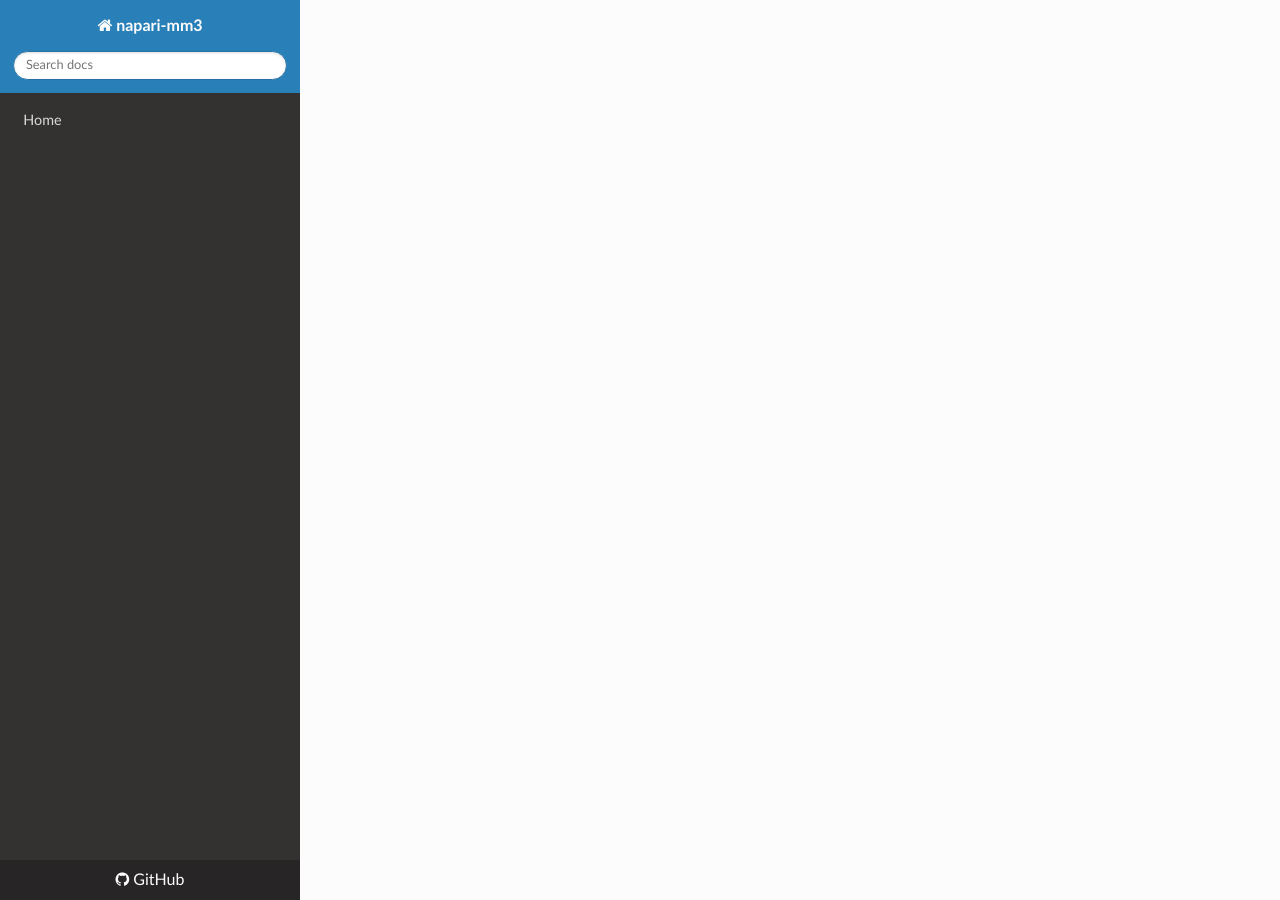
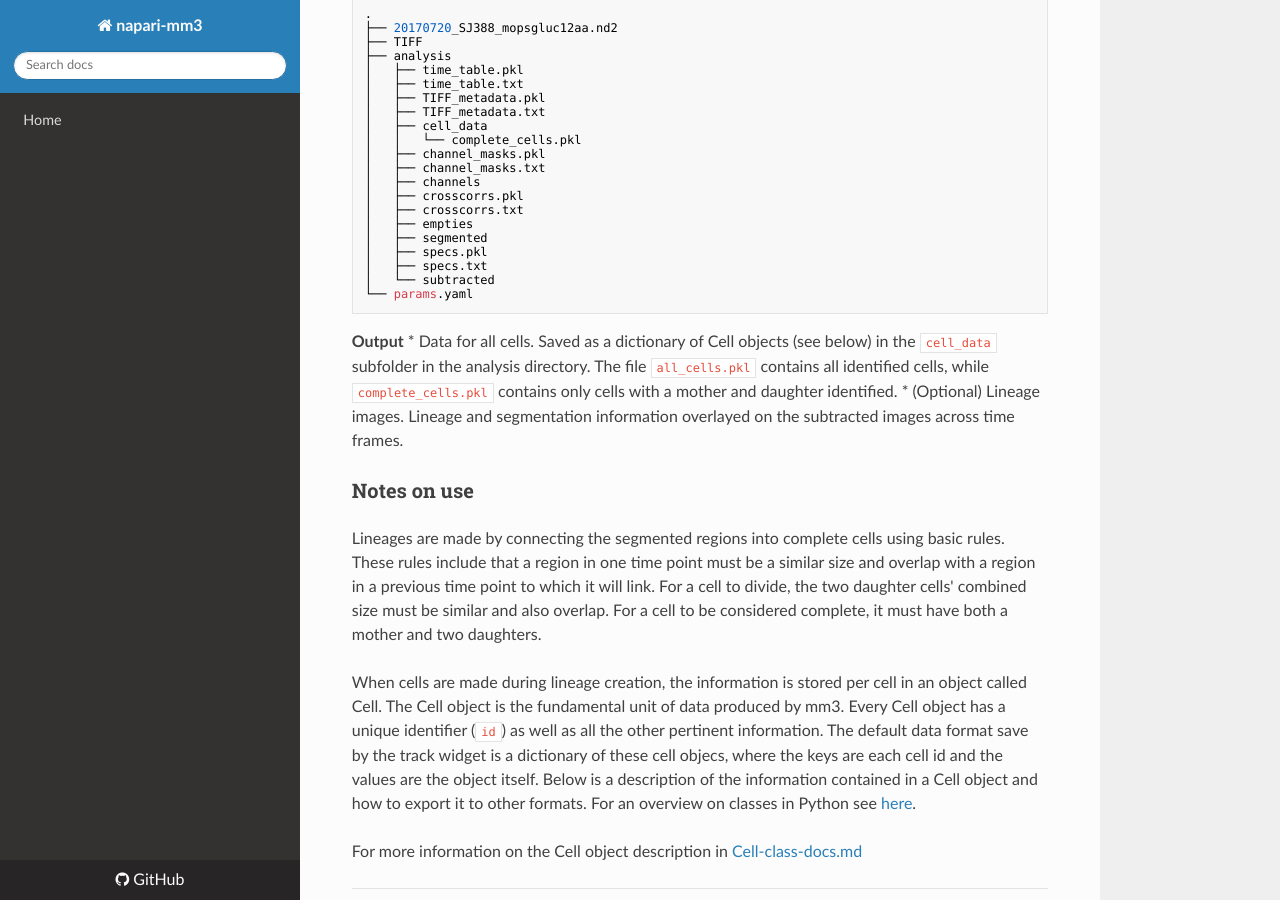
Before and after one commit to junlabucsd/napari-mm3, an MkDocs documentation site: the page built from docs/user-manual.md, in a window 1280 px wide and 900 px high, scrolled down 9258 px. Built offline with MkDocs 1.6.1, drawn with Linux system fonts in a browser that asks for light colours; nearby versions of some CDN libraries; old or Windows-style settings are respelled for this version of MkDocs; some of the changed text lies outside the part shown.

Commit message:
Remove subtract and track.md files.

````diff
--- a/docs/user-manual.md
+++ b/docs/user-manual.md
@@ -1,8 +1,9 @@
 # User Manual
 
-### Overview
+## Overview
 Generally, each step of the pipeline has a single widget.
 This assumes you are using Otsu segmentation -- the procedure can be modified if you are using U-Net.
+
 0. [nd2ToTIFF](/docs/user-manual.md#nd2ToTIFF) -- Turn your microscopy data into TIFFs.
 1. [Compile](/docs/user-manual.md#compile) -- Locate traps, separate them into their own TIFFs, and return metadata.
 2. [PickChannels](/docs/user-manual.md#pickchannels) -- User guided selection of empty and full traps.
@@ -140,6 +141,9 @@
 ## 3. Subtract phase contrast images (Subtract widget).
 <img width="1183" alt="subtract" src="https://user-images.githubusercontent.com/40699438/177629512-c5ba4abd-0e03-4540-a4bb-7414ad0560d0.png">
 
+This widget averages empty channel to be used for subtraction, and then subtracts the empty channel from the specified channel in the phase contrast plane.
+
+
 Downstream analysis of phase contrast (brightfield) images requires background subtraction to remove artifacts of the PDMS device in the images.
 
 The working directory is now:
@@ -161,6 +165,18 @@
 │   ├── specs.yaml
 │   └── subtracted
 ```
+
+**Input**
+* TIFF channel stacks (phase contrast only).
+* specs.txt file.
+
+**Output**
+* Averaged empty stack. Saved in the `empties/` subfolder in the analysis directory.
+* Subtracted channel stacks. Saved in the `subtracted/` subfolder in the analysis directory.
+
+### Notes on use
+
+If for a specific FOV there are multiple empty channels designated, then those channels are averaged together by timepoint to create an averaged empty channel. If only one channel is designated in the specs file as empty, then it will simply be copied over. If no channels are designated as empty, than this FOV is skipped, and the user is required to copy one of the empty channels from `empties/` subfolder and rename with the absent FOV ID.
 
 <a name="segmentotsu"></a>
 ## 4. Segment images (SegmentOTSU or SegmentUnet).
@@ -207,7 +223,13 @@
 
 <img width="1188" alt="lineage" src="https://user-images.githubusercontent.com/40699438/177629704-b866d74e-cd80-4171-a6cf-92a887617160.png">
 
+This widget reconstructs cell lineages from the segmented images.
+
 After cells are found for each channel in each time point, these labeled cells are connected across time to create complete cells and lineages.
+
+**Input**
+* segmented channel TIFFs.
+* specs.pkl file.
 
 **Parameters**
 
@@ -243,3 +265,15 @@
 │   └── subtracted
 └── params.yaml
 ```
+
+**Output**
+* Data for all cells. Saved as a dictionary of Cell objects (see below) in the `cell_data` subfolder in the analysis directory. The file `all_cells.pkl` contains all identified cells, while `complete_cells.pkl` contains only cells with a mother and daughter identified.
+* (Optional) Lineage images. Lineage and segmentation information overlayed on the subtracted images across time frames.
+
+### Notes on use
+
+Lineages are made by connecting the segmented regions into complete cells using basic rules. These rules include that a region in one time point must be a similar size and overlap with a region in a previous time point to which it will link. For a cell to divide, the two daughter cells' combined size must be similar and also overlap. For a cell to be considered complete, it must have both a mother and two daughters.
+
+When cells are made during lineage creation, the information is stored per cell in an object called Cell. The Cell object is the fundamental unit of data produced by mm3. Every Cell object has a unique identifier (`id`) as well as all the other pertinent information. The default data format save by the track widget is a dictionary of these cell objecs, where the keys are each cell id and the values are the object itself. Below is a description of the information contained in a Cell object and how to export it to other formats. For an overview on classes in Python see [here](https://learnpythonthehardway.org/book/ex40.html).
+
+For more information on the Cell object description in [Cell-class-docs.md](/docs/Cell-class-docs.md)
````
Also changed, not shown: docs/Subtract-guide.md (deleted, +0 -15 lines), docs/Track-guide.md (deleted, +0 -31 lines), docs/index.md (deleted, +0 -3 lines).
